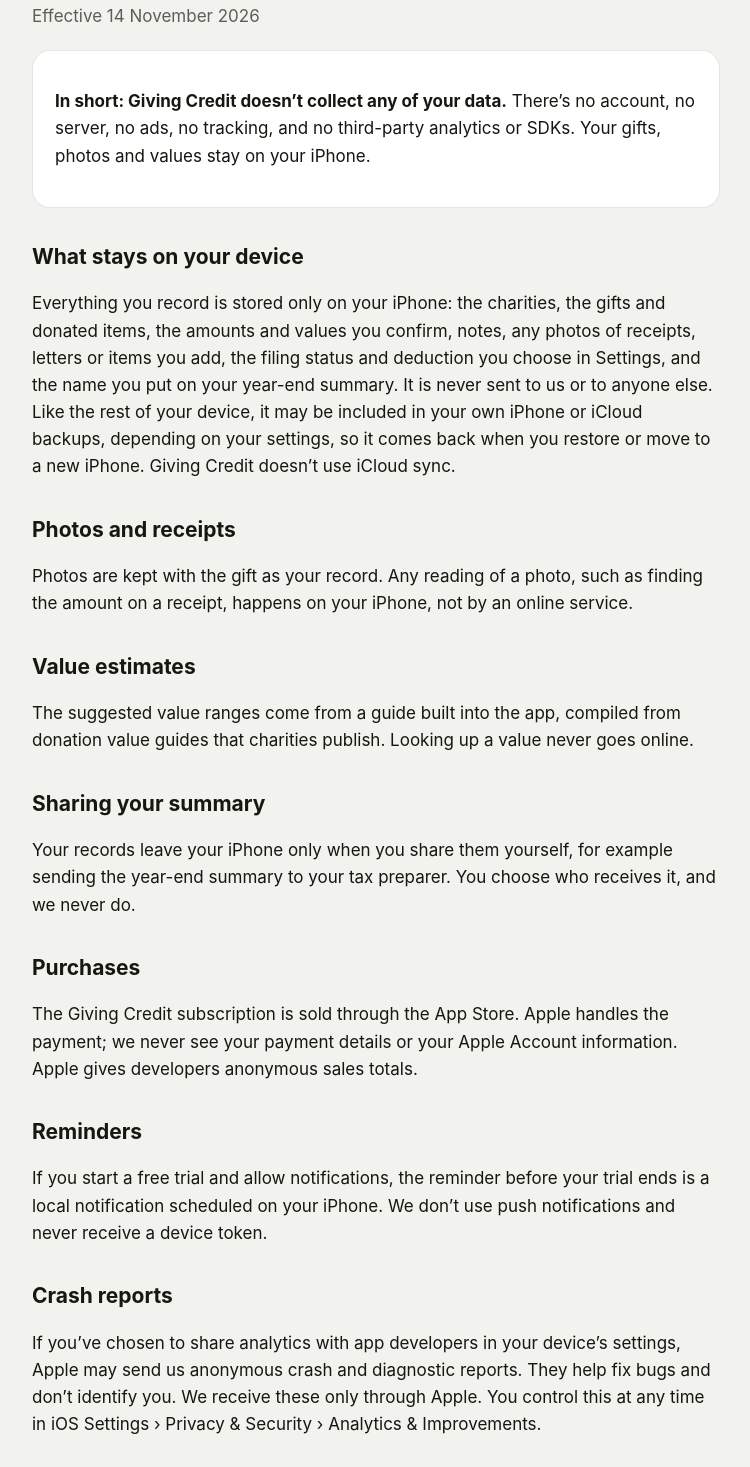
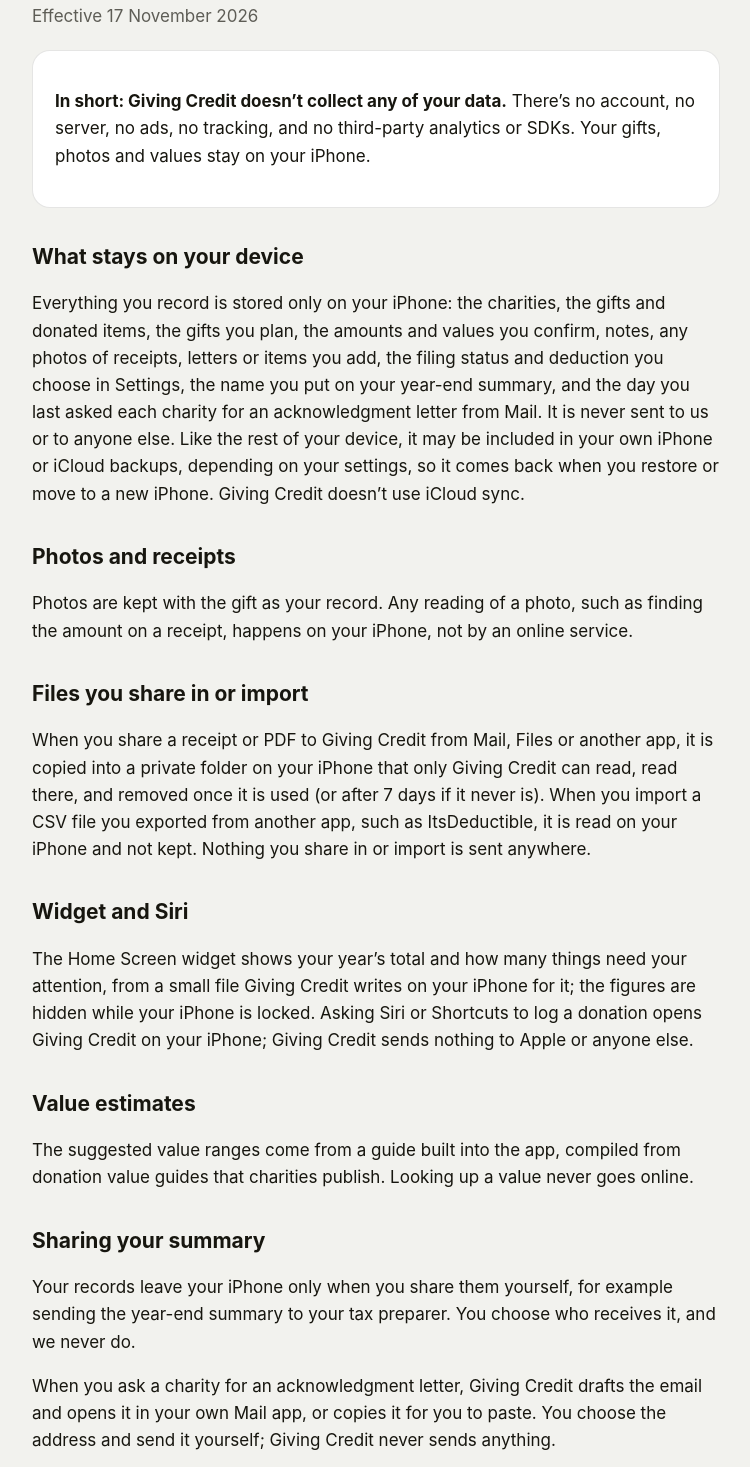
Before and after one commit to andrewham1lton/giving-credit, a plain HTML site: page privacy.html in a window 1280 px wide. Shown: the part 210-1677 px from the top of the page, without its empty margins (264-1014 px from the left). Drawn offline with Linux system fonts and the light colour scheme.

Commit message:
Privacy policy: shared-in files, CSV import, widget and Siri (effective 17 November 2026)

```diff
--- a/privacy.html
+++ b/privacy.html
@@ -13,29 +13,36 @@
   <header><a href="./"><img src="icon.svg" alt="">Giving Credit</a></header>
   <nav><a href="support.html">Support</a><a href="privacy.html">Privacy</a></nav>
   <h1>Privacy policy</h1>
-  <p class="muted">Effective 14 November 2026</p>
+  <p class="muted">Effective 17 November 2026</p>
 
   <div class="card">
     <p><strong>In short: Giving Credit doesn’t collect any of your data.</strong> There’s no account, no server, no ads, no tracking, and no third-party analytics or SDKs. Your gifts, photos and values stay on your iPhone.</p>
   </div>
 
   <h2>What stays on your device</h2>
-  <p>Everything you record is stored only on your iPhone: the charities, the gifts and donated items, the amounts and values you confirm, notes, any photos of receipts, letters or items you add, the filing status and deduction you choose in Settings, and the name you put on your year-end summary. It is never sent to us or to anyone else. Like the rest of your device, it may be included in your own iPhone or iCloud backups, depending on your settings, so it comes back when you restore or move to a new iPhone. Giving Credit doesn’t use iCloud sync.</p>
+  <p>Everything you record is stored only on your iPhone: the charities, the gifts and donated items, the gifts you plan, the amounts and values you confirm, notes, any photos of receipts, letters or items you add, the filing status and deduction you choose in Settings, the name you put on your year-end summary, and the day you last asked each charity for an acknowledgment letter from Mail. It is never sent to us or to anyone else. Like the rest of your device, it may be included in your own iPhone or iCloud backups, depending on your settings, so it comes back when you restore or move to a new iPhone. Giving Credit doesn’t use iCloud sync.</p>
 
   <h2>Photos and receipts</h2>
   <p>Photos are kept with the gift as your record. Any reading of a photo, such as finding the amount on a receipt, happens on your iPhone, not by an online service.</p>
+
+  <h2>Files you share in or import</h2>
+  <p>When you share a receipt or PDF to Giving Credit from Mail, Files or another app, it is copied into a private folder on your iPhone that only Giving Credit can read, read there, and removed once it is used (or after 7 days if it never is). When you import a CSV file you exported from another app, such as ItsDeductible, it is read on your iPhone and not kept. Nothing you share in or import is sent anywhere.</p>
+
+  <h2>Widget and Siri</h2>
+  <p>The Home Screen widget shows your year’s total and how many things need your attention, from a small file Giving Credit writes on your iPhone for it; the figures are hidden while your iPhone is locked. Asking Siri or Shortcuts to log a donation opens Giving Credit on your iPhone; Giving Credit sends nothing to Apple or anyone else.</p>
 
   <h2>Value estimates</h2>
   <p>The suggested value ranges come from a guide built into the app, compiled from donation value guides that charities publish. Looking up a value never goes online.</p>
 
   <h2>Sharing your summary</h2>
   <p>Your records leave your iPhone only when you share them yourself, for example sending the year-end summary to your tax preparer. You choose who receives it, and we never do.</p>
+  <p>When you ask a charity for an acknowledgment letter, Giving Credit drafts the email and opens it in your own Mail app, or copies it for you to paste. You choose the address and send it yourself; Giving Credit never sends anything.</p>
 
   <h2>Purchases</h2>
   <p>The Giving Credit subscription is sold through the App Store. Apple handles the payment; we never see your payment details or your Apple Account information. Apple gives developers anonymous sales totals.</p>
 
   <h2>Reminders</h2>
-  <p>If you start a free trial and allow notifications, the reminder before your trial ends is a local notification scheduled on your iPhone. We don’t use push notifications and never receive a device token.</p>
+  <p>If you start a free trial and allow notifications, the reminder before your trial ends is a local notification scheduled on your iPhone. If you plan gifts and allow notifications, each plan’s next date is a local notification too; it says only that a planned gift is due, never the charity or the amount, because it can show on your lock screen. We don’t use push notifications and never receive a device token.</p>
 
   <h2>Crash reports</h2>
   <p>If you’ve chosen to share analytics with app developers in your device’s settings, Apple may send us anonymous crash and diagnostic reports. They help fix bugs and don’t identify you. We receive these only through Apple. You control this at any time in iOS Settings › Privacy &amp; Security › Analytics &amp; Improvements.</p>
```
